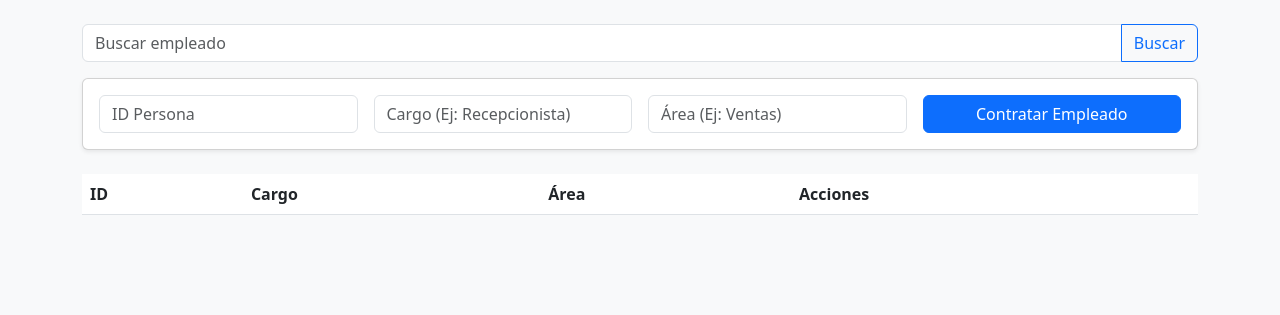
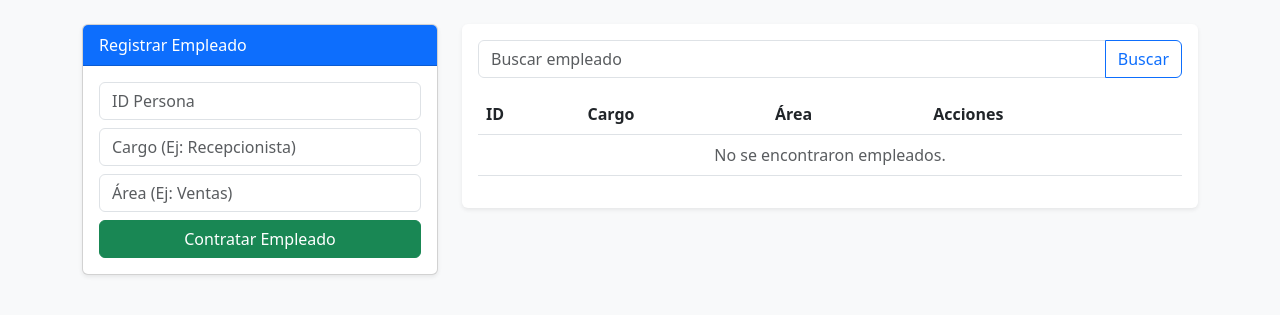
Before and after one commit to DrBider-dev/DataBases, a Flask app: template hotel-db/src/templates/empleados.html in a window 1280 px wide. Shown: the part 56-371 px from the top of the page. Run offline with Flask 3, Linux system fonts and the light colour scheme; the template is opened without the code that fills it, so the values that code supplies are empty.

Commit message:
Refactor client and employee management templates to simplify forms and improve layout

```diff
--- a/hotel-db/src/app.py
+++ b/hotel-db/src/app.py
@@ -232,7 +232,7 @@ def eliminar_telefono(id):
 # -----------------------------------------------------
 @app.route('/clientes')
 def clientes():
-    return render_crud('clientes.html', c_dao, cliente_editar=None)
+    return render_crud('clientes.html', c_dao)
 
 
 @app.route('/clientes/guardar', methods=['POST'])
@@ -252,25 +252,6 @@ def buscar_cliente(id):
     if not cliente:
         return redirect(url_for('clientes'))
     return render_template('clientes.html', lista=c_dao.listar(), q='', cliente_detalle=cliente)
-
-
-@app.route('/clientes/editar/<int:id>')
-def editar_cliente(id):
-    cliente = obtener_o_redirigir(c_dao, id, 'clientes', "No se encontró el cliente.")
-    if not cliente:
-        return redirect(url_for('clientes'))
-    return render_template('clientes.html', lista=c_dao.listar(), q='', cliente_editar=cliente)
-
-
-@app.route('/clientes/actualizar/<int:id>', methods=['POST'])
-def actualizar_cliente(id):
-    try:
-        c = Cliente(id_persona=validar_entero_no_negativo('id_persona', 'El ID de la persona'))
-        c_dao.actualizar(id, c)
-        flash("Cliente actualizado", "success")
-    except Exception as err:
-        flash(f"Error: {err}", "danger")
-    return redirect(url_for('clientes'))
 
 
 @app.route('/eliminar/cliente/<int:id>')
--- a/hotel-db/src/templates/empleados.html
+++ b/hotel-db/src/templates/empleados.html
@@ -1,8 +1,27 @@
 {% extends "layout.html" %}
 {% block content %}
-{% if empleado_detalle %}
 <div class="row">
     <div class="col-md-4">
+        <div class="card shadow-sm">
+            <div class="card-header bg-primary text-white">
+                {{ 'Actualizar Empleado' if empleado_editar else 'Registrar Empleado' }}
+            </div>
+            <div class="card-body">
+                <form action="{{ '/empleados/actualizar/' ~ empleado_editar.id_persona if empleado_editar else '/empleados/guardar' }}" method="POST">
+                    <input type="number" name="id_persona" min="0" class="form-control mb-2" placeholder="ID Persona" value="{{ empleado_editar.id_persona if empleado_editar else '' }}" {% if empleado_editar %}readonly{% endif %} required>
+                    <input type="text" name="cargo" class="form-control mb-2" placeholder="Cargo (Ej: Recepcionista)" value="{{ empleado_editar.cargo if empleado_editar else '' }}" required>
+                    <input type="text" name="area" class="form-control mb-2" placeholder="Área (Ej: Ventas)" value="{{ empleado_editar.area if empleado_editar else '' }}" required>
+                    <button type="submit" class="btn btn-success w-100">{{ 'Actualizar' if empleado_editar else 'Contratar Empleado' }}</button>
+                    {% if empleado_editar %}
+                    <a href="/empleados" class="btn btn-outline-secondary w-100 mt-2">Cancelar</a>
+                    {% endif %}
+                </form>
+            </div>
+        </div>
+    </div>
+    <div class="col-md-8">
+        <div class="table-responsive bg-white p-3 rounded shadow-sm">
+            {% if empleado_detalle %}
             <div class="card mb-3">
                 <div class="card-header bg-info text-white">
                     Detalle de Empleado
@@ -10,13 +29,12 @@
                 <div class="card-body">
                     <p><strong>ID Persona:</strong> {{ empleado_detalle.id_persona }}</p>
                     <p><strong>Nombre:</strong> {{ empleado_detalle.primer_nombre }} {{ empleado_detalle.primer_apellido }}</p>
-                <p><strong>Cargo:</strong> {{ empleado_detalle.cargo }}</p>
+                    <p><strong>Cargo:</strong> {{empleado_detalle.cargo }}</p>
                     <p><strong>Área:</strong> {{ empleado_detalle.area }}</p>
                     <a href="/empleados" class="btn btn-outline-secondary btn-sm">Volver</a>
                 </div>
             </div>
-    </div>
-    <div class="col-md-8">
+            {% endif %}
             <form action="/empleados" method="GET" class="input-group mb-3">
                 <input type="search" name="q" class="form-control" placeholder="Buscar empleado" value="{{ q or '' }}">
                 <button class="btn btn-outline-primary" type="submit">Buscar</button>
@@ -24,7 +42,7 @@
                 <a href="/empleados" class="btn btn-outline-secondary">Limpiar</a>
                 {% endif %}
             </form>
-        <table class="table bg-white">
+            <table class="table table-hover align-middle">
                 <thead>
                     <tr>
                         <th>ID</th>
@@ -46,61 +64,14 @@
                             <a href="/eliminar/empleado/{{ empleado_key }}" class="btn btn-sm btn-danger">Despedir</a>
                         </td>
                     </tr>
+                    {% else %}
+                    <tr>
+                        <td colspan="4" class="text-center text-muted">No se encontraron empleados.</td>
+                    </tr>
                     {% endfor %}
                 </tbody>
             </table>
         </div>
     </div>
-{% else %}
-<form action="/empleados" method="GET" class="input-group mb-3">
-    <input type="search" name="q" class="form-control" placeholder="Buscar empleado" value="{{ q or '' }}">
-    <button class="btn btn-outline-primary" type="submit">Buscar</button>
-    {% if q %}
-    <a href="/empleados" class="btn btn-outline-secondary">Limpiar</a>
-    {% endif %}
-</form>
-<div class="card shadow-sm mb-4">
-    <div class="card-body">
-        <form action="/empleados/guardar" method="POST" class="row g-3">
-            <div class="col-md-3">
-                <input type="number" name="id_persona" min="0" class="form-control" placeholder="ID Persona" required>
 </div>
-            <div class="col-md-3">
-                <input type="text" name="cargo" class="form-control" placeholder="Cargo (Ej: Recepcionista)" required>
-            </div>
-            <div class="col-md-3">
-                <input type="text" name="area" class="form-control" placeholder="Área (Ej: Ventas)" required>
-            </div>
-            <div class="col-md-3">
-                <button type="submit" class="btn btn-primary w-100">Contratar Empleado</button>
-            </div>
-        </form>
-    </div>
-</div>
-<table class="table bg-white">
-    <thead>
-        <tr>
-            <th>ID</th>
-            <th>Cargo</th>
-            <th>Área</th>
-            <th>Acciones</th>
-        </tr>
-    </thead>
-    <tbody>
-        {% for e in lista %}
-        {% set empleado_key = e.get('id_empleado') if e.get('id_empleado') is not none else e.id_persona %}
-        <tr>
-            <td>{{ e.id_persona }}</td>
-            <td>{{ e.cargo }}</td>
-            <td>{{ e.area }}</td>
-            <td>
-                <a href="/empleados/buscar/{{ empleado_key }}" class="btn btn-sm btn-info">Ver</a>
-                <a href="/empleados/editar/{{ empleado_key }}" class="btn btn-sm btn-outline-primary">Editar</a>
-                <a href="/eliminar/empleado/{{ empleado_key }}" class="btn btn-sm btn-danger">Despedir</a>
-            </td>
-        </tr>
-        {% endfor %}
-    </tbody>
-</table>
-{% endif %}
 {% endblock %}
```
Also changed, not shown: hotel-db/src/templates/clientes.html (+4 -15 lines). Lines whose indentation alone changed are shown as unchanged.
